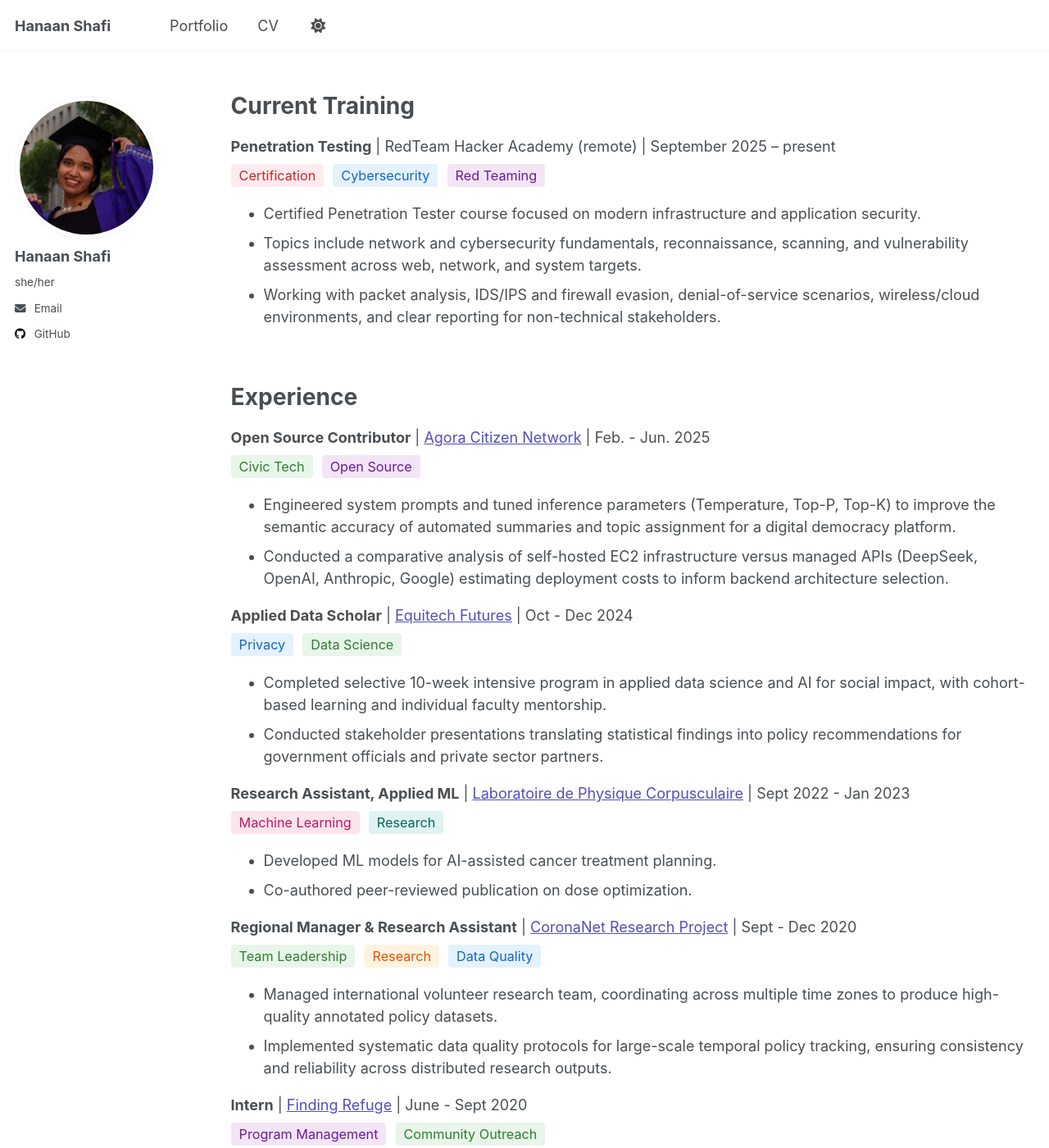
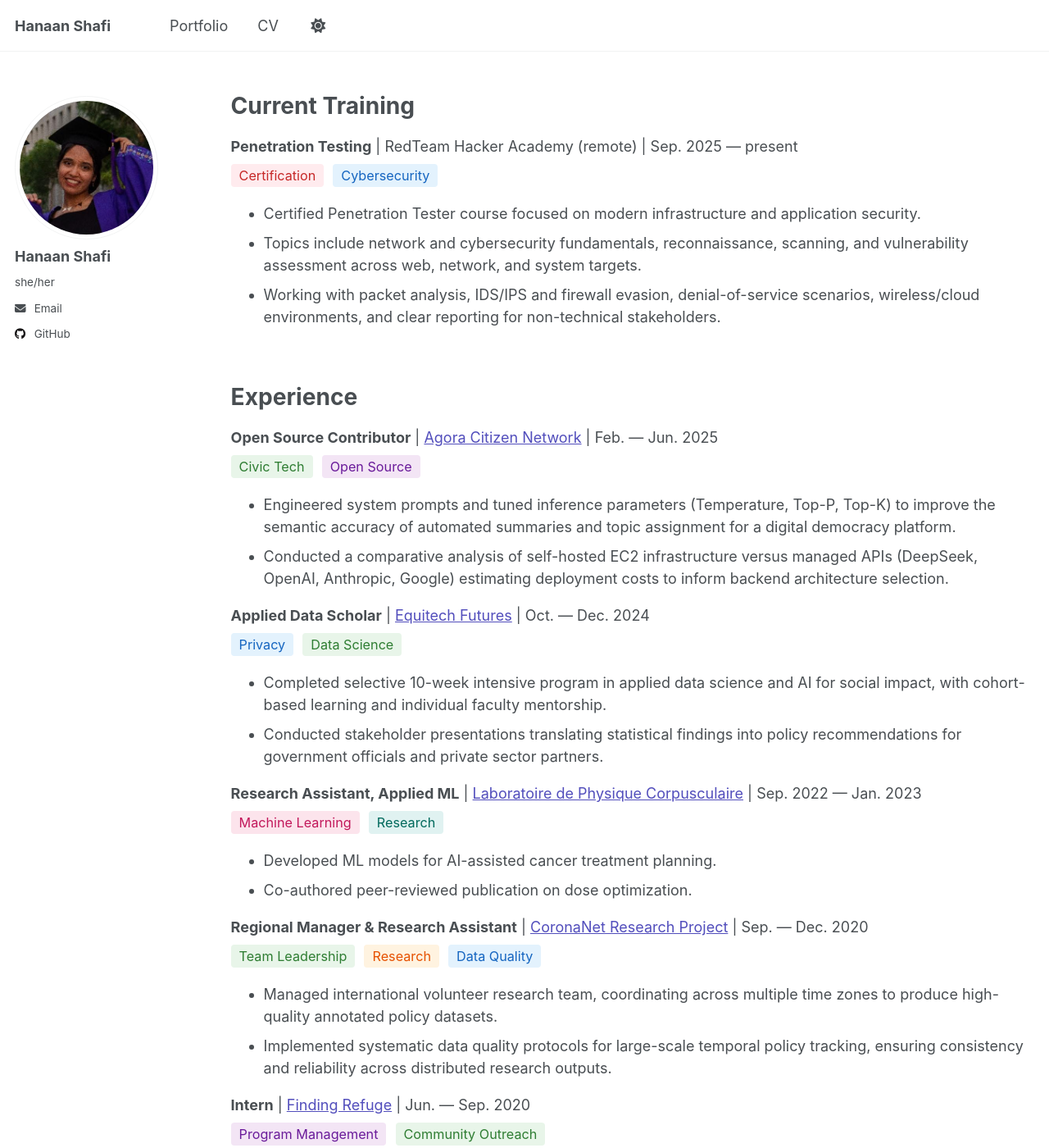
Before and after one commit to hanaanr/hanaanr.github.io, a Jekyll site: the page built from _pages/cv.md, in a window 1280 px wide and 1400 px high. Shown: the whole window at 82% size. Built offline with Jekyll 4.4.1, drawn with Linux system fonts in a browser that asks for light colours; a script that is not in the unit is left out.

Commit message:
update cv and about

```diff
--- a/_pages/cv.md
+++ b/_pages/cv.md
@@ -11,11 +11,10 @@ redirect_from:
 Current Training
 ======
 <div style="margin-bottom: 20px;">
-  <p style="margin-bottom: 5px;"><strong>Penetration Testing</strong> | RedTeam Hacker Academy (remote) | September 2025 – present</p>
+  <p style="margin-bottom: 5px;"><strong>Penetration Testing</strong> | RedTeam Hacker Academy (remote) | Sep. 2025 — present</p>
   <p style="margin: 8px 0;">
     <span style="background-color:#ffebee; color:#c62828; padding:4px 10px; border-radius:4px; font-size:0.9em; margin-right:6px;">Certification</span>
     <span style="background-color:#e3f2fd; color:#1565c0; padding:4px 10px; border-radius:4px; font-size:0.9em; margin-right:6px;">Cybersecurity</span>
-    <span style="background-color:#f3e5f5; color:#6a1b9a; padding:4px 10px; border-radius:4px; font-size:0.9em;">Red Teaming</span>
   </p>
 </div>
 * Certified Penetration Tester course focused on modern infrastructure and application security.
@@ -28,7 +27,7 @@ Current Training
 Experience
 ======
 <div style="margin-bottom: 20px;">
-  <p style="margin-bottom: 5px;"><strong>Open Source Contributor</strong> | <a href="https://www.agoracitizen.network/">Agora Citizen Network</a> | Feb. - Jun. 2025</p>
+  <p style="margin-bottom: 5px;"><strong>Open Source Contributor</strong> | <a href="https://www.agoracitizen.network/">Agora Citizen Network</a> | Feb. — Jun. 2025</p>
   <p style="margin: 8px 0;">
     <span style="background-color:#E8F5E9; color:#2E7D32; padding:4px 10px; border-radius:4px; font-size:0.9em; margin-right:6px;">Civic Tech</span>
     <span style="background-color:#F3E5F5; color:#6A1B9A; padding:4px 10px; border-radius:4px; font-size:0.9em;">Open Source</span>
@@ -39,7 +38,7 @@ Experience
 
 
 <div style="margin-bottom: 20px;">
-  <p style="margin-bottom: 5px;"><strong>Applied Data Scholar</strong> | <a href="https://www.equitechfutures.com/">Equitech Futures</a> | Oct - Dec 2024</p>
+  <p style="margin-bottom: 5px;"><strong>Applied Data Scholar</strong> | <a href="https://www.equitechfutures.com/">Equitech Futures</a> | Oct. — Dec. 2024</p>
   <p style="margin: 8px 0;">
     <span style="background-color:#E3F2FD; color:#1565C0; padding:4px 10px; border-radius:4px; font-size:0.9em; margin-right:6px;">Privacy</span>
     <span style="background-color:#E8F5E9; color:#2E7D32; padding:4px 10px; border-radius:4px; font-size:0.9em; margin-right:6px;">Data Science</span>
@@ -50,7 +49,7 @@ Experience
 
 
 <div style="margin-bottom: 20px;">
-  <p style="margin-bottom: 5px;"><strong>Research Assistant, Applied ML</strong> | <a href="https://www.lpc-caen.in2p3.fr/">Laboratoire de Physique Corpusculaire</a> | Sept 2022 - Jan 2023</p>
+  <p style="margin-bottom: 5px;"><strong>Research Assistant, Applied ML</strong> | <a href="https://www.lpc-caen.in2p3.fr/">Laboratoire de Physique Corpusculaire</a> | Sep. 2022 — Jan. 2023</p>
   <p style="margin: 8px 0;">
     <span style="background-color:#FCE4EC; color:#C2185B; padding:4px 10px; border-radius:4px; font-size:0.9em; margin-right:6px;">Machine Learning</span>
     <span style="background-color:#E0F2F1; color:#00695C; padding:4px 10px; border-radius:4px; font-size:0.9em;">Research</span>
@@ -61,7 +60,7 @@ Experience
 
 
 <div style="margin-bottom: 20px;">
-  <p style="margin-bottom: 5px;"><strong>Regional Manager & Research Assistant</strong> | <a href="https://coronanet-project.org/">CoronaNet Research Project</a> | Sept - Dec 2020</p>
+  <p style="margin-bottom: 5px;"><strong>Regional Manager & Research Assistant</strong> | <a href="https://coronanet-project.org/">CoronaNet Research Project</a> | Sep. — Dec. 2020</p>
   <p style="margin: 8px 0;">
     <span style="background-color:#E8F5E9; color:#2E7D32; padding:4px 10px; border-radius:4px; font-size:0.9em; margin-right:6px;">Team Leadership</span>
     <span style="background-color:#FFF3E0; color:#E65100; padding:4px 10px; border-radius:4px; font-size:0.9em; margin-right:6px;">Research</span>
@@ -73,7 +72,7 @@ Experience
 
 
 <div style="margin-bottom: 20px;">
-  <p style="margin-bottom: 5px;"><strong>Intern</strong> | <a href="https://findingrefugegr.org/">Finding Refuge</a> | June - Sept 2020</p>
+  <p style="margin-bottom: 5px;"><strong>Intern</strong> | <a href="https://findingrefugegr.org/">Finding Refuge</a> | Jun. — Sep. 2020</p>
   <p style="margin: 8px 0;">
     <span style="background-color:#F3E5F5; color:#6A1B9A; padding:4px 10px; border-radius:4px; font-size:0.9em; margin-right:6px;">Program Management</span>
     <span style="background-color:#E8F5E9; color:#2E7D32; padding:4px 10px; border-radius:4px; font-size:0.9em;">Community Outreach</span>
```
Also changed, not shown: _pages/about.md (+1 -1 lines).
